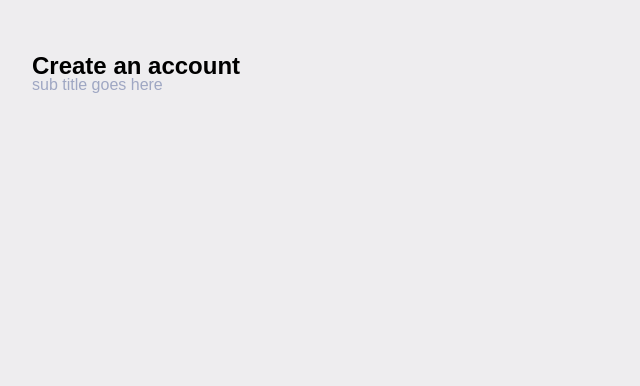
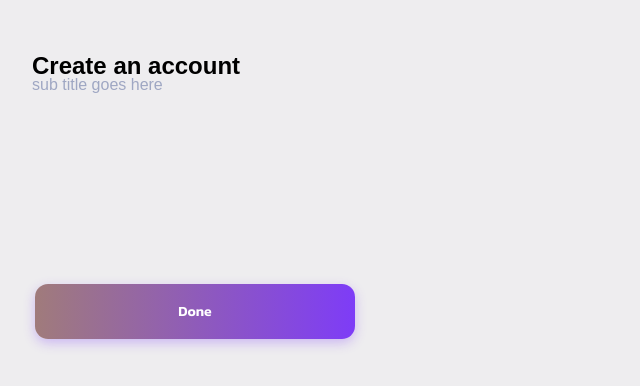
Before and after one commit to tddamith/react_sample, a React (Create React App) app: page / in a window 1280 px wide. Shown: the top 386 px of the page, without its empty margins (0-640 px from the left). Built offline with nearby package versions, Linux system fonts and the light colour scheme; a web font is replaced by a local one.

Commit message:
Add button

```diff
--- a/src/App.js
+++ b/src/App.js
@@ -1,5 +1,5 @@
 import './App.css';
-import {DropDownComponent, TestComponent, SingIn} from './components';
+import {DropDownComponent, TestComponent, SingIn, Button} from './components';
 
 function App() {
   return (
@@ -7,6 +7,7 @@ function App() {
         <DropDownComponent/>
         <TestComponent/>
         <SingIn/>
+        <Button/>
       </div>
   );
 }
--- /dev/null
+++ b/src/components/button/button.jsx
@@ -0,0 +1,12 @@
+import React from "react";
+import "./button.scss";
+
+const Button = ({ text = "Done", onClick }) => {
+  return (
+    <button className="gradient-btn" onClick={onClick}>
+      {text}
+    </button>
+  );
+};
+
+export default Button;
--- /dev/null
+++ b/src/components/button/button.scss
@@ -0,0 +1,40 @@
+@use '../../assets/stylesheets/modules/mixin' as *;
+
+.gradient-btn {
+  @include kanit-regular();
+  font-weight: 600;
+  font-size: 14px;
+
+  /* Layout */
+  position: absolute;
+  top: 284px;
+  left: 35px;
+  width: 320px;
+  height: 55px;
+  border-radius: 13px;
+
+  /* Padding */
+  padding-top: 17px;
+  padding-bottom: 17px;
+
+  /* Visuals */
+  background: linear-gradient(90deg, #a07b7b 0%, #7e3cf7 100%);
+  border: none;
+  color: #fff;
+  cursor: pointer;
+  transition: all 0.3s ease;
+  box-shadow: 0 4px 12px rgba(126, 60, 247, 0.3);
+  display: inline-block;
+//   margin-right: 900px;
+//   align-self: flex-start;
+
+  &:hover {
+    transform: translateY(-2px);
+    box-shadow: 0 6px 14px rgba(126, 60, 247, 0.4);
+  }
+
+  &:active {
+    transform: translateY(0);
+    box-shadow: 0 2px 8px rgba(126, 60, 247, 0.3);
+  }
+}
--- a/src/components/index.jsx
+++ b/src/components/index.jsx
@@ -1,9 +1,11 @@
 import TestComponent from "./testMenu";
 import DropDownComponent from "./dropDown";
 import SingIn from "./signIn/signin";
+import Button from "./button/button";
 
 export {
   TestComponent,
   DropDownComponent,
-  SingIn
+  SingIn,
+  Button
 };
```
Also changed, not shown: 1 other file (tests, documents, lock files or other folders).
